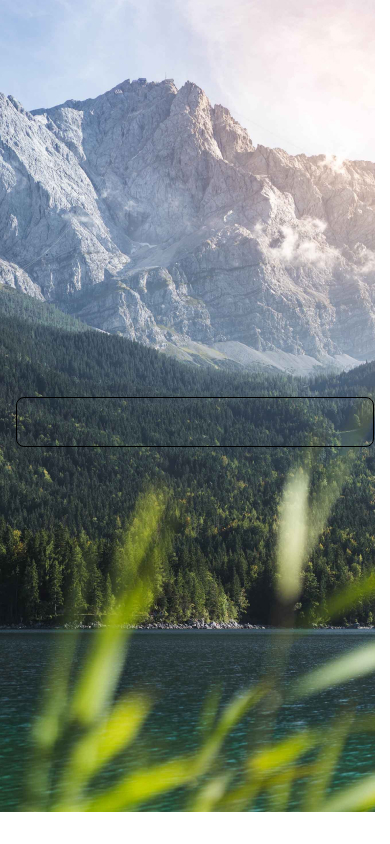
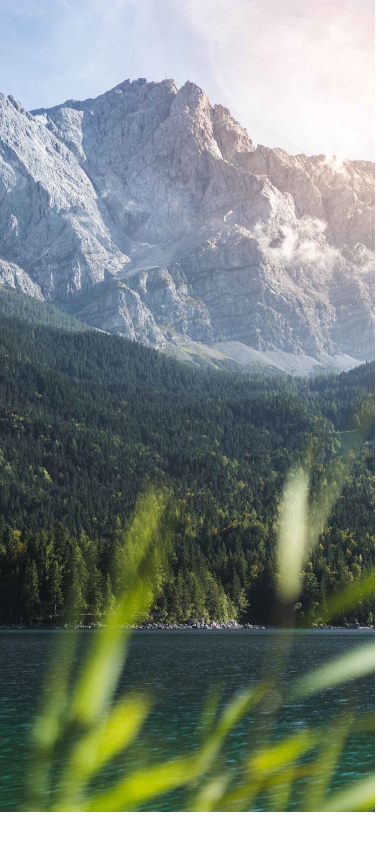
Before and after one commit to VadimKorobec/react-native, a React Native app: screen / in a window 390 px wide. Built offline with nearby package versions, Linux system fonts and the light colour scheme.

Commit message:
Update App.js

```diff
--- a/App.js
+++ b/App.js
@@ -1,5 +1,5 @@
 import { StatusBar } from "expo-status-bar";
-import { StyleSheet, View, ImageBackground, TextInput } from "react-native";
+import { StyleSheet, View, ImageBackground } from "react-native";
 
 export default function App() {
   return (
@@ -7,9 +7,7 @@ export default function App() {
       <ImageBackground
         style={styles.image}
         source={require("./assets/images/photo-bg.jpg")}
-      >
-        <TextInput style={styles.input} />
-      </ImageBackground>
+      ></ImageBackground>
       <StatusBar style="auto" />
     </View>
   );
@@ -25,10 +23,4 @@ const styles = StyleSheet.create({
     resizeMode: "cover",
     justifyContent: "center",
   },
-  input: {
-    borderWidth: 1,
-    height: 50,
-    borderRadius: 8,
-    marginHorizontal: 16,
-  },
 });
```
